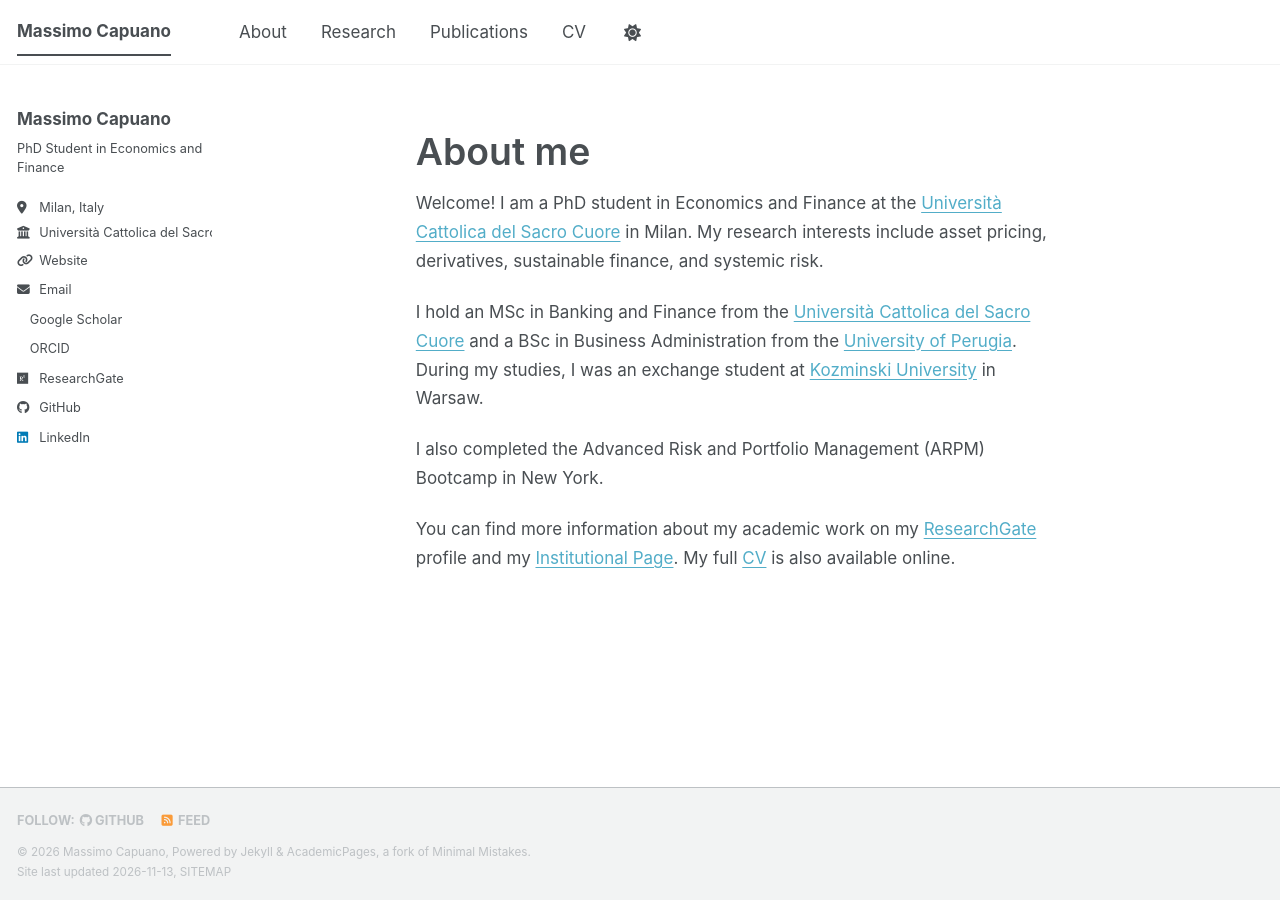
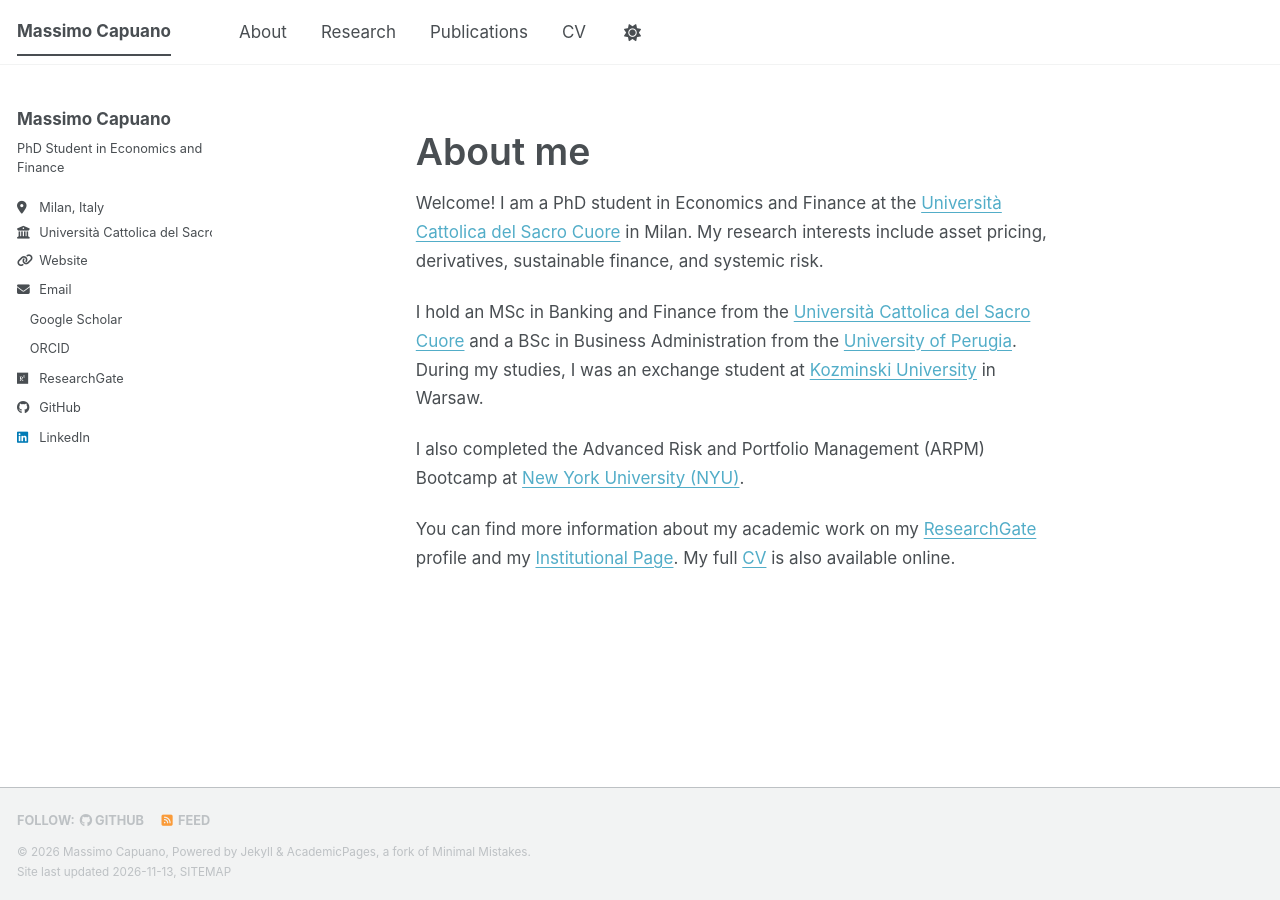
Before and after one commit to capuanomassimo/capuanomassimo.github.io, a Jekyll site: the page built from _pages/about.md, in a window 1280 px wide. Built offline with Jekyll 4.4.1, drawn with Linux system fonts in a browser that asks for light colours; a script bundle is joined from its source files by our own code; a style sheet for code colours, icons or effects is not loaded.

Commit message:
Update about.md

```diff
--- a/_pages/about.md
+++ b/_pages/about.md
@@ -11,6 +11,6 @@ Welcome! I am a PhD student in Economics and Finance at the [Università Cattoli
 
 I hold an MSc in Banking and Finance from the [Università Cattolica del Sacro Cuore](https://www.unicatt.it/) and a BSc in Business Administration from the [University of Perugia](https://www.unipg.it/). During my studies, I was an exchange student at [Kozminski University](https://www.kozminski.edu.pl/) in Warsaw.
 
-I also completed the Advanced Risk and Portfolio Management (ARPM) Bootcamp in New York.
+I also completed the Advanced Risk and Portfolio Management (ARPM) Bootcamp at [New York University (NYU)](https://www.nyu.edu/).
 
 You can find more information about my academic work on my [ResearchGate](http://www.researchgate.net/profile/Massimo-Capuano) profile and my [Institutional Page](https://publires.unicatt.it/it/persons/massimo-capuano/). My full [CV](https://drive.google.com/file/d/1H4Z4dAB6vGmxuJzzeezceXZ-PvGPmA0l/view) is also available online.
```
